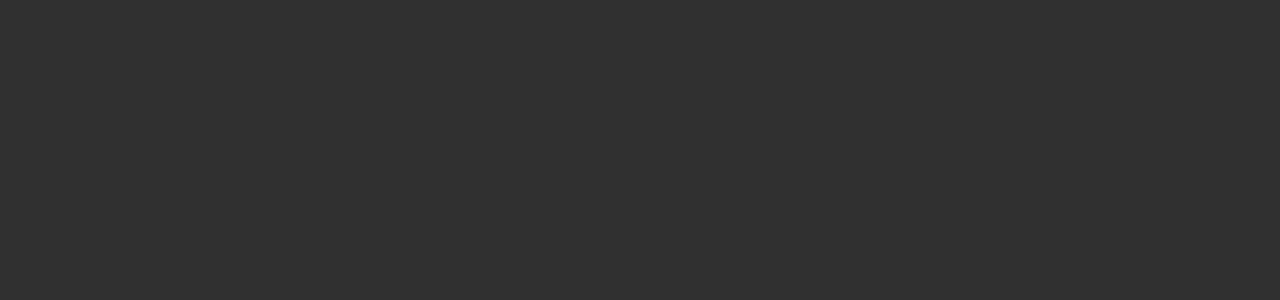
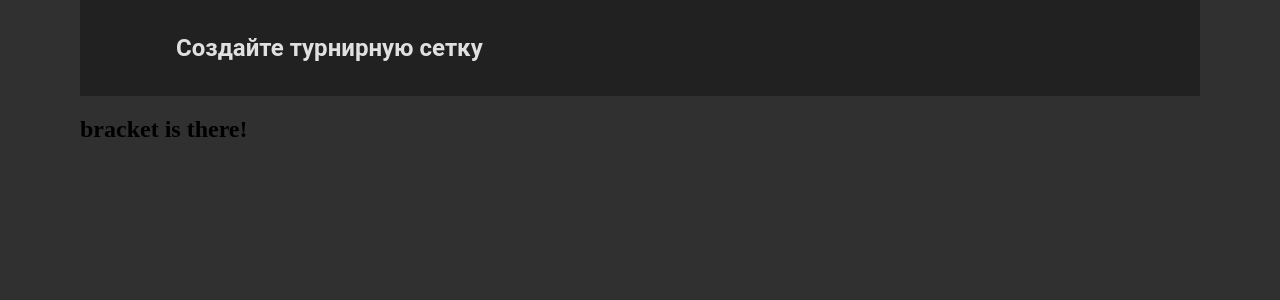
Before and after one commit to estars-tv/tournament-bracket, a React (Create React App) app: page /bracket in a window 1280 px wide. Shown: the top 300 px of the page. Built offline with nearby package versions, Linux system fonts and the light colour scheme.

Commit message:
break main content, add routes

```diff
--- a/src/containers/App.js
+++ b/src/containers/App.js
@@ -1,8 +1,8 @@
 import React, {Component} from 'react';
 import {connect} from 'react-redux';
-import { bindActionCreators } from 'redux'
+import {bindActionCreators} from 'redux';
 
-import CreateTournament from '../components/tournament-form';
+import MainContent from '../containers/main-content';
 import Header from '../components/header';
 import * as actions from '../actions/actions'
 
@@ -48,9 +48,7 @@
         return (
             <div>
                 <Header title={title}/>
-                <section className={'container'}>
-                    <CreateTournament actions={actions}/>
-                </section>
+                <MainContent actions={actions}/>
             </div>
         )
     }
--- /dev/null
+++ b/src/containers/bracket.js
@@ -0,0 +1,11 @@
+import React, {Component} from 'react';
+
+class Bracket extends Component {
+    render() {
+        return (
+            <h1>bracket is there!</h1>
+        );
+    }
+}
+
+export default Bracket;
--- /dev/null
+++ b/src/containers/main-content.js
@@ -0,0 +1,36 @@
+import React, {Component} from 'react';
+import {BrowserRouter as Router, Route} from 'react-router-dom';
+
+import CreateTournament from '../components/tournament-form';
+// import Bracket from "./bracket";
+
+import Bracket from '../containers/bracket';
+
+class MainContent extends Component {
+    render() {
+        const actions = this.props.actions;
+
+        // Это всего лишь обертка для компонента Home, позволяющая передавать
+        // дополнительные параметры через замыкание.
+        const WrappedCreateTournament = function(props) {
+            // Конструкция "{...props}" нужна, чтобы не потерять
+            // параметры, переданные от компонента Route
+            return (<CreateTournament {...props} actions={actions} />);
+        };
+
+        // const WrappedBracket = function(props) {
+        //     // Конструкция "{...props}" нужна, чтобы не потерять
+        //     // параметры, переданные от компонента Route
+        //     return (<Bracket {...props} />);
+        // };
+
+        return (
+            <section className={'container'}>
+                <Route exact={true} path='/' component={WrappedCreateTournament}/>
+                <Route exact={true} path='/bracket' component={Bracket}/>
+            </section>
+        );
+    }
+}
+
+export default MainContent;
--- a/src/index.js
+++ b/src/index.js
@@ -47,7 +47,7 @@
 ReactDOM.render(
     <Provider store={store}>
         <Router>
-            <Route exact={true} path='/' component={App}/>
+            <Route path='/' component={App}/>
         </Router>
     </Provider>,
     document.getElementById('root')
```
